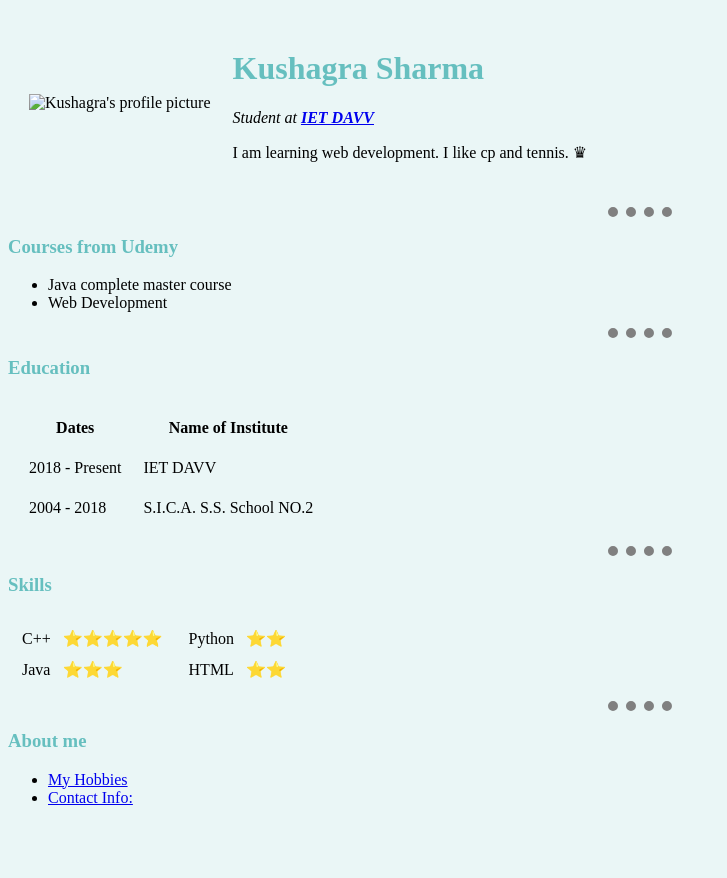
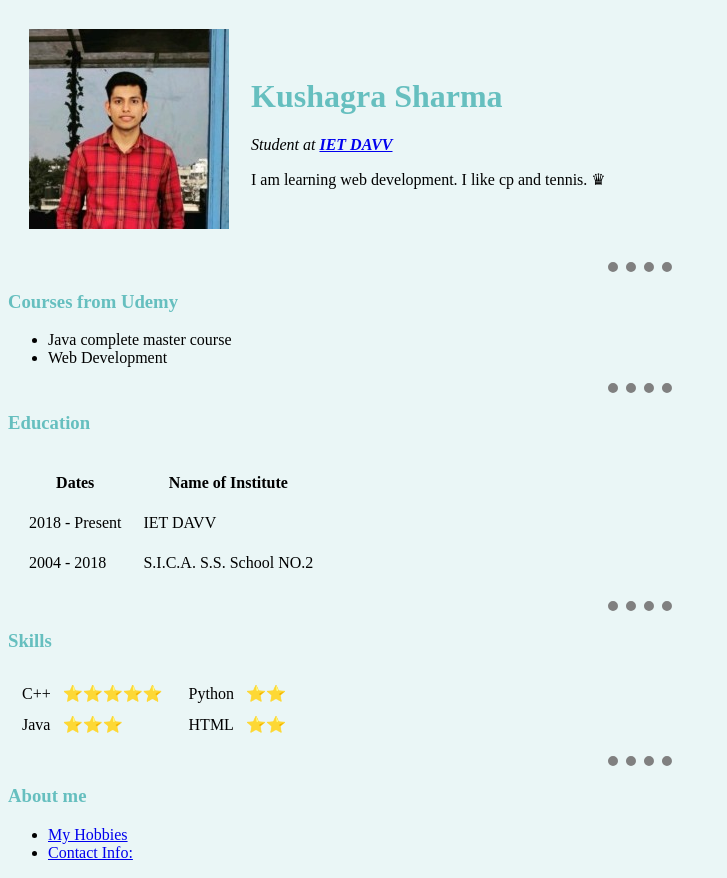
Before and after one commit to kushagra25sharma/cv, a plain HTML site: page index.html in a window 1280 px wide. Shown: the whole page, without its empty margins (0-727 px from the left). Before the commit the page ends 823 px from the top, so only its background shows below. Drawn offline with Linux system fonts and the light colour scheme.

Commit message:
Updated the source of profile image.

```diff
--- a/index.html
+++ b/index.html
@@ -37,7 +37,7 @@ written after the opening tag s-->
 <table cellspacing="20">
   <tr>
     <td>
-      <img src="ImageKushagra.jpg" alt="Kushagra's profile picture">
+      <img src="Images/ImageKushagra.jpg" alt="Kushagra's profile picture">
     </td>
     <td>
       <h1>Kushagra Sharma</h1>
```
